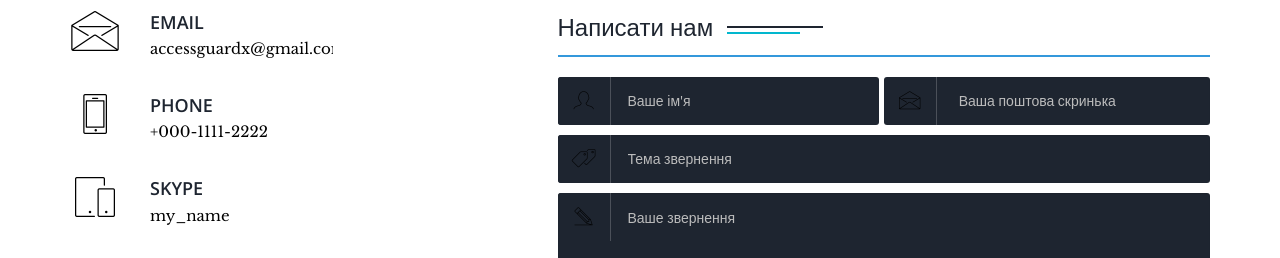
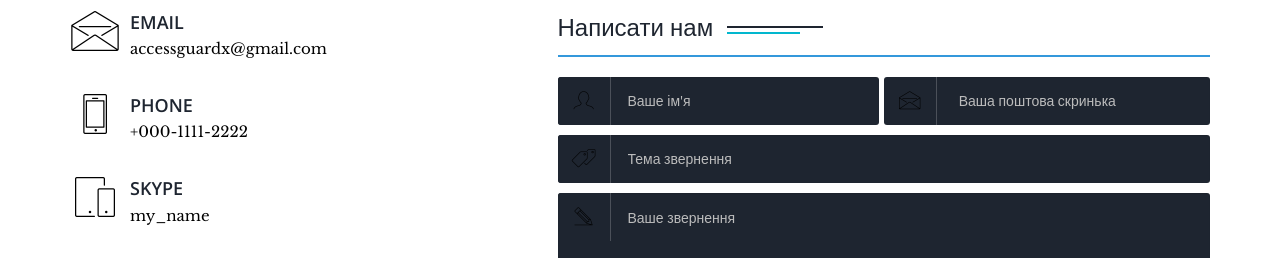
Before and after one commit to Volodymyrffs/sitmfa, a plain HTML site: page contact.html in a window 1280 px wide. Shown: the part 280-538 px from the top of the page. Drawn offline with nearby package versions, Linux system fonts and the light colour scheme; files whose address does not match are found by name.

Commit message:
Update style.css

```diff
--- a/css/style.css
+++ b/css/style.css
@@ -1000,7 +1000,7 @@ label {
   text-align: center;
 }
 .contact-block .media-body {
-  padding-left: 30px;
+  padding-left: 10px;
 }
 .contact-block h4 {
   font-size: 18px;
```
